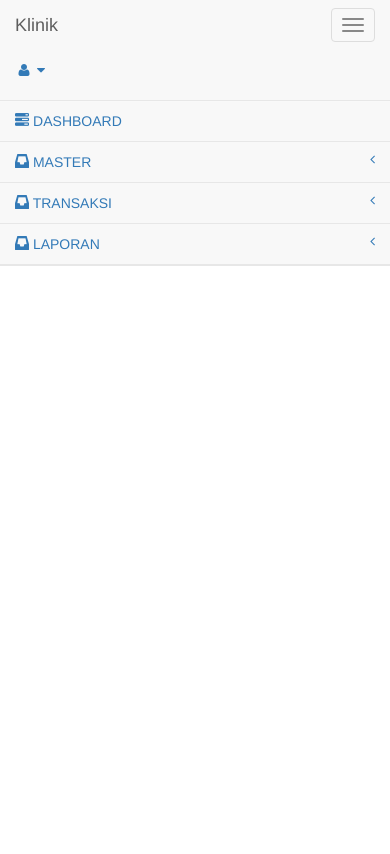
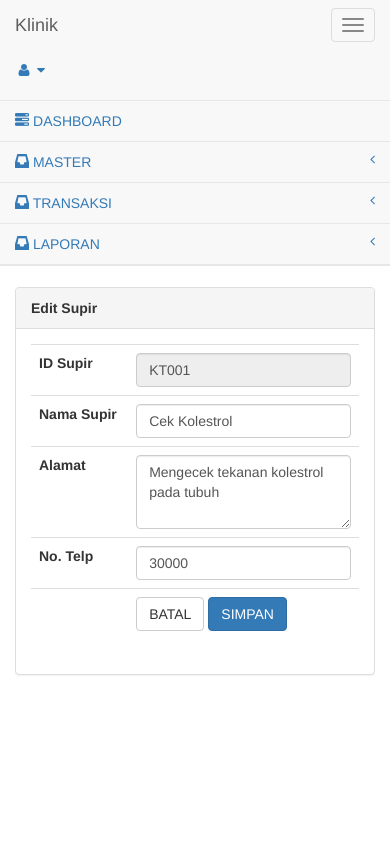
Before and after one commit to penguinkampus/klinik, a PHP site: page /master/edit-tindakan.php?kdtindakan=KT001 in a window 390 px wide. Run offline with PHP 8.4, Linux system fonts and the light colour scheme; a user stored in the database is signed in; data comes from the database, SQL or seed files in the repository; data that the repository does not hold is empty; some libraries are stand-ins or nearby versions.

Commit message:
Update edit-tindakan.php
edit tindakan upload

```diff
--- a/view/edit-tindakan.php
+++ b/view/edit-tindakan.php
@@ -2,18 +2,17 @@
 include '../koneksi.php';
 
 if (isset($_POST['submit'])) {
-  $id_supir    	= $_POST['id_supir'];
-  $nama_supir  	= ucwords($_POST['nama_supir']);
-  $alamat_supir = ucwords($_POST['alamat_supir']);
-  $telp_supir 	= $_POST['telp_supir'];
-  $tarif        = $_POST['tarif'];
-  $status       = $_POST['status'];
+  $kdtindakan     = $_POST['kdtindakan'];
+  $nmtindakan   = ($_POST['nmtindakan']);
+  $keterangan = ($_POST['keterangan']);
+  $harga  = $_POST['harga'];
 
-  $update = mysql_query("UPDATE supir SET id_supir='$id_supir', nama_supir='$nama_supir', alamat_supir='$alamat_supir', telp_supir='$telp_supir', tarif='$tarif', status='$status' WHERE id_supir='$id_supir'");
+  $update = mysql_query("UPDATE dbtindakan SET kdtindakan='$kdtindakan', nmtindakan='$nmtindakan', keterangan='$keterangan', harga='$harga' WHERE kdtindakan='$kdtindakan'");
+
   if ($update) {
-    echo "<script>alert('Data BERHASIL di Update!');window.location='supir.php';</script>";
+    echo "<script>alert('Data BERHASIL di Update!');window.location='tindakan.php';</script>";
   } else {
-    echo "<script>alert('Data GAGAL di Update!');window.location='edit-supir.php';</script>";
+    echo "<script>alert('Data GAGAL di Update!');window.location='edit-tindakan.php';</script>";
   }
 }
 
@@ -25,8 +24,8 @@ if (isset($_POST['submit'])) {
   </div>
 
   <?php
-  $id_supir   = mysql_real_escape_string($_GET['id_supir']);
-  $det        = mysql_query("SELECT * FROM supir WHERE id_supir='$id_supir'")or die(mysql_error());
+  $kdtindakan   = mysql_real_escape_string($_GET['kdtindakan']);
+  $det        = mysql_query("SELECT * FROM dbtindakan WHERE kdtindakan='$kdtindakan'")or die(mysql_error());
   while($d=mysql_fetch_array($det)){
   ?>
   <div class="row">
@@ -38,41 +37,29 @@ if (isset($_POST['submit'])) {
         <div class="panel-body">
           <div class="row">
             <div class="col-lg-12">
-  	          <form action="edit-supir.php" method="POST">
+              <form action="edit-tindakan.php" method="POST">
                 <table class="table">
                   <tr>
                     <th class="col-md-2">ID Supir</th>
-            				<td><input type="text" class="form-control" name="id_supir" value="<?php echo $d['id_supir']; ?>" readonly></td>
+                    <td><input type="text" class="form-control" name="kdtindakan" value="<?php echo $d['kdtindakan']; ?>" readonly></td>
                   </tr>
                   <tr>
                     <th class="col-md-2">Nama Supir</th>
-            				<td><input type="text" class="form-control" name="nama_supir" value="<?php echo $d['nama_supir']; ?>" maxlength="50" required></td>
+                    <td><input type="text" class="form-control" name="nmtindakan" value="<?php echo $d['nmtindakan']; ?>" maxlength="50" required></td>
                   </tr>
                   <tr>
                     <th class="col-md-2">Alamat</th>
-            				<td><textarea rows="3" type="text" class="form-control" name="alamat_supir" maxlength="80" required><?php echo $d['alamat_supir']; ?></textarea>
+                    <td><textarea rows="3" type="text" class="form-control" name="keterangan" maxlength="80" required><?php echo $d['keterangan']; ?></textarea>
                   </tr>
                   <tr>
                     <th class="col-md-2">No. Telp</th>
-            				<td><input type="text" class="form-control" name="telp_supir" value="<?php echo $d['telp_supir']; ?>" maxlength="12" onkeyup="validAngka(this)" required></td>
+                    <td><input type="text" class="form-control" name="harga" value="<?php echo $d['harga']; ?>" maxlength="12" onkeyup="validAngka(this)" required></td>
                   </tr>
-                  <tr>
-                    <th class="col-md-2">Tarif</th>
-                    <td><input type="text" class="form-control" name="tarif" value="<?php echo $d['tarif']; ?>" maxlength="12" onkeyup="validAngka(this)" required></td>
-                  </tr>
-                  <tr>
-            				<th class="col-md-2">Status</th>
-            				<td>
-                      <select id="status" name="status" class="form-control">
-                        <option value="">Pilih Status</option>
-                        <option <?php if( $d['status']=='Tersedia'){echo "selected"; } ?> value="Tersedia">Tersedia</option>
-                        <option <?php if( $d['status']=='Terpakai'){echo "selected"; } ?> value="Terpakai">Terpakai</option>
-                      </select>
-            			</tr>
+
                   <tr>
                     <td></td>
                     <td>
-                      <a href="supir.php" type="reset" class="btn btn-default">BATAL</a>
+                      <a href="tindakan.php" type="reset" class="btn btn-default">BATAL</a>
                       <button type="submit" name="submit" class="btn btn-primary">SIMPAN</button>
                     </td>
                   </tr>
```
Lines whose indentation alone changed are shown as unchanged.
